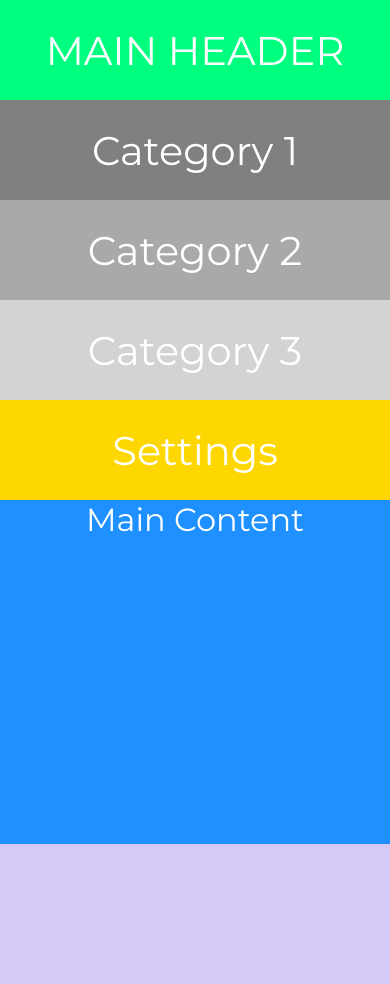
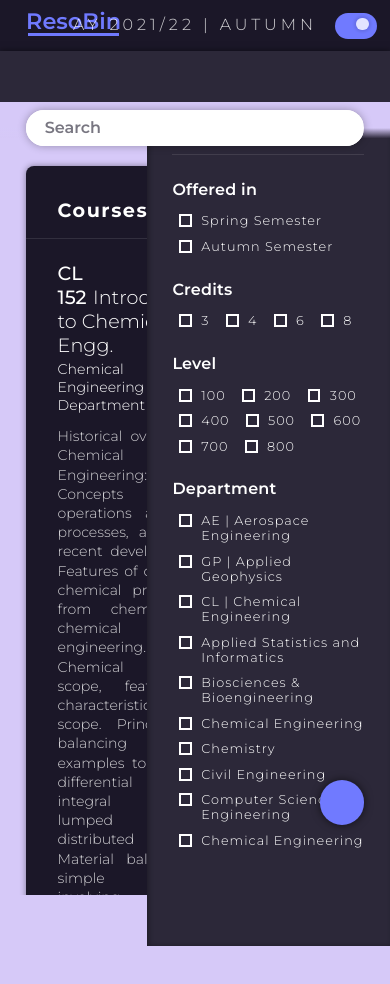
Before and after one commit to DevCom-IITB/ResoBin, a React (Create React App) app: page /dashboard in a window 390 px wide. Shown: the top 984 px of the page. Before the commit the page ends 844 px from the top, so only its background shows below. Built offline with nearby package versions, Linux system fonts and the light colour scheme; some icons are missing.

Commit message:
👌 IMPROVE: Improve mobile layout

```diff
--- a/src/components/dashboard/MobileLayout.jsx
+++ b/src/components/dashboard/MobileLayout.jsx
@@ -2,24 +2,17 @@ import Navbar from 'components/navbar'
 import Topbar from 'components/sidebar/1200px/Topbar'
 import { ScrollToTop } from 'hoc'
 import styled from 'styled-components'
-import './StickyHeader.css'
 
 const Container = styled.div`
-  height: 100vh;
-  overflow: auto;
-`
-
-const Container2 = styled.div`
-  /* display: block;
-  height: 10rem;
-  background-color: green;
-  overflow: auto; */
+  height: auto;
 `
 
 const NavbarContainer = styled.div`
   position: sticky;
   top: 0;
-  height: 4rem;
+  /* box-shadow: ${({ shadow }) =>
+    shadow || '0 0 0.5rem rgba(0, 0, 0, 0.5)'}; */
+  /* z-index: 9; */
 `
 
 const TopbarContainer = styled.div`
@@ -28,45 +21,26 @@ const TopbarContainer = styled.div`
 `
 
 const ContentContainer = styled.div`
-  grid-area: content;
-  overflow: auto;
   position: sticky;
-  top: 0;
+  top: 4rem;
+  height: 4rem;
 `
 
 const MobileLayout = (props) => {
   return (
     <ScrollToTop>
       <Container>
-        {/* <NavbarContainer>
+        <NavbarContainer>
           <Navbar />
-        </NavbarContainer> */}
-        {/* <TopbarContainer>
+        </NavbarContainer>
+
+        <TopbarContainer>
           <Topbar />
-        </TopbarContainer> */}
-        {/* <ContentContainer> */}
-        {/* {props.children} */}
-        {/* </ContentContainer> */}
-        <div className="body">
-          <div className="header header__main">MAIN HEADER</div>
-          <div className="header header__category header__category--top">
-            Category 1
-          </div>
-          <div className="header header__category header__category--middle">
-            Category 2
-          </div>
-          <div className="header header__category header__category--bottom">
-            Category 3
-          </div>
-          <div className="header header__settings">Settings</div>
-          <div className="main">
-            <span>Main Content</span>
-            <span>Main Content</span>
-            <span>Main Content</span>
-            <span>Main Content</span>
-            <span>Main Content</span>
-          </div>
-        </div>
+        </TopbarContainer>
+
+        <ContentContainer>{props.children}</ContentContainer>
+        {/* <ContentContainer>Settings</ContentContainer> */}
+        <div style={{ height: '200vh' }}>{/* {props.children} */}</div>
       </Container>
     </ScrollToTop>
   )
--- a/src/components/dashboard/StickyHeader.css
+++ /dev/null
@@ -1,52 +0,0 @@
-.body {
-	height: 300vh;
-}
-
-.header {
-	height: 100px;
-}
-
-.header__main {
-	background-color: springgreen;
-	position: sticky;
-	top: 0;
-}
-
-.header__category--top {
-	background-color: grey;
-	position: sticky;
-	top: 100px;
-}
-
-.header__category--middle {
-	background-color: darkgrey;
-	position: sticky;
-	top: 100px;
-}
-
-.header__category--bottom {
-	background-color: lightgrey;
-	position: sticky;
-	top: 100px;
-}
-
-.header__settings {
-	background-color: gold;
-	position: sticky;
-	top: 100px;
-}
-
-.header,
-.main {
-	display: flex;
-	justify-content: center;
-	align-items: center;
-	font-size: 40px;
-}
-
-.main {
-	background-color: dodgerblue;
-	height: 100%;
-	flex-direction: column;
-	justify-content: space-between;
-}
```
